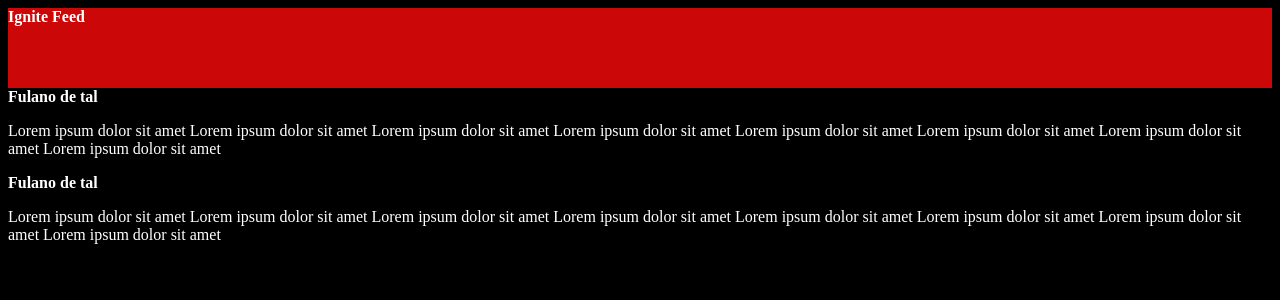
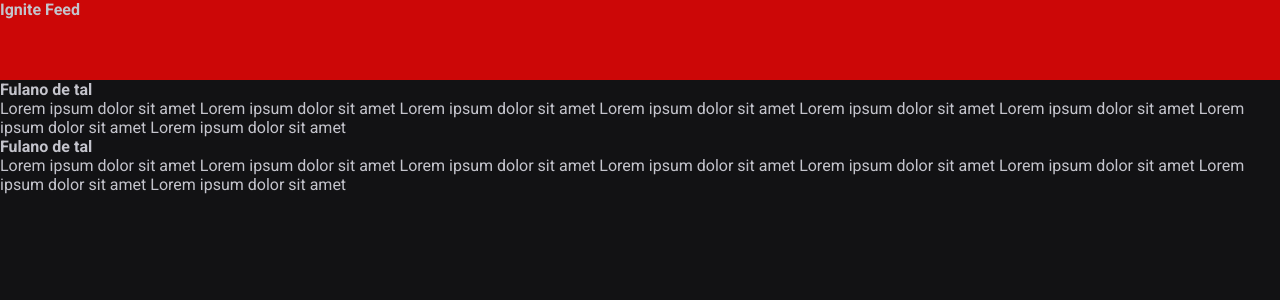
Before and after one commit to simaomenezes/P01FundamentosReactJS, a React (Vite) app: page / in a window 1280 px wide. Shown: the top 300 px of the page. Built offline with nearby package versions, Linux system fonts and the light colour scheme.

Commit message:
feat: Add global css and font Roboto.

```diff
--- a/index.html
+++ b/index.html
@@ -2,7 +2,14 @@
 <html lang="en">
   <head>
     <meta charset="UTF-8" />
+
+    <link rel="preconnect" href="https://fonts.googleapis.com"/>
+    <link rel="preconnect" href="https://fonts.gstatic.com" crossorigin/>
+
     <meta name="viewport" content="width=device-width, initial-scale=1.0" />
+
+    <link href="https://fonts.googleapis.com/css2?family=Roboto:wght@400;700&display=swap" rel="stylesheet"/>
+
     <title>Vite + React</title>
   </head>
   <body>
--- a/src/App.jsx
+++ b/src/App.jsx
@@ -1,7 +1,7 @@
 import { Header } from "./components/Header"
 import { Post } from "./Post"
 
-import './styles.css'
+import './global.css'
 
 function App() {
   return (
--- /dev/null
+++ b/src/global.css
@@ -0,0 +1,30 @@
+:root {
+    --white: #ffffff;
+    --gray-100: #e1e1e6;
+    --gray-300: #c4c4cc;
+    --gray-400: #8d8d99;
+    --gray-600: #323238;
+    --gray-700: #29292e;
+    --gray-800: #202024;
+    --gray-900: #121214;
+
+    --green-500: #00875f;
+}
+
+* {
+    margin: 0;
+    padding: 0;
+    box-sizing: border-box;
+}
+
+body {
+    background: var(--gray-900);
+    color: var(--gray-300);
+    -webkit-font-smoothing: antialiased;
+}
+
+body, input, textarea, button {
+    font-family: 'Roboto', sans-serif;
+    font-weight: 400;
+    font-size: 1rem;
+}
--- a/src/styles.css
+++ /dev/null
@@ -1,4 +0,0 @@
-body{
-    background: black;
-    color: white;
-}
```
